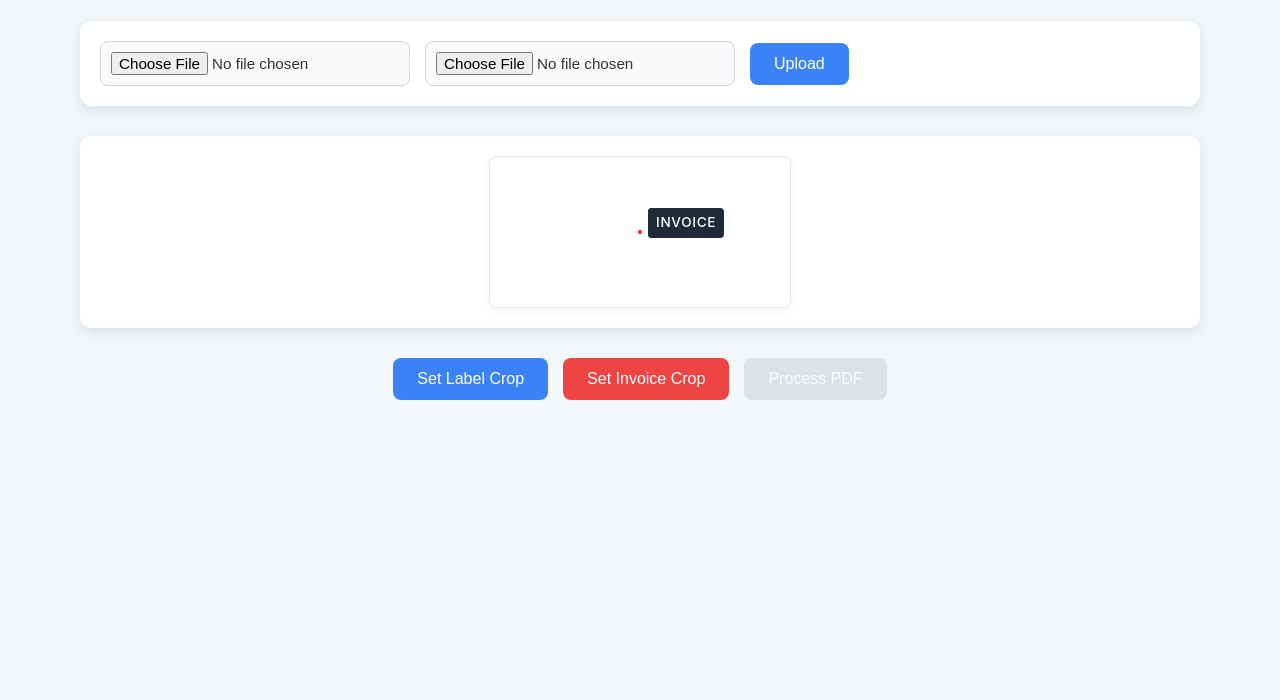
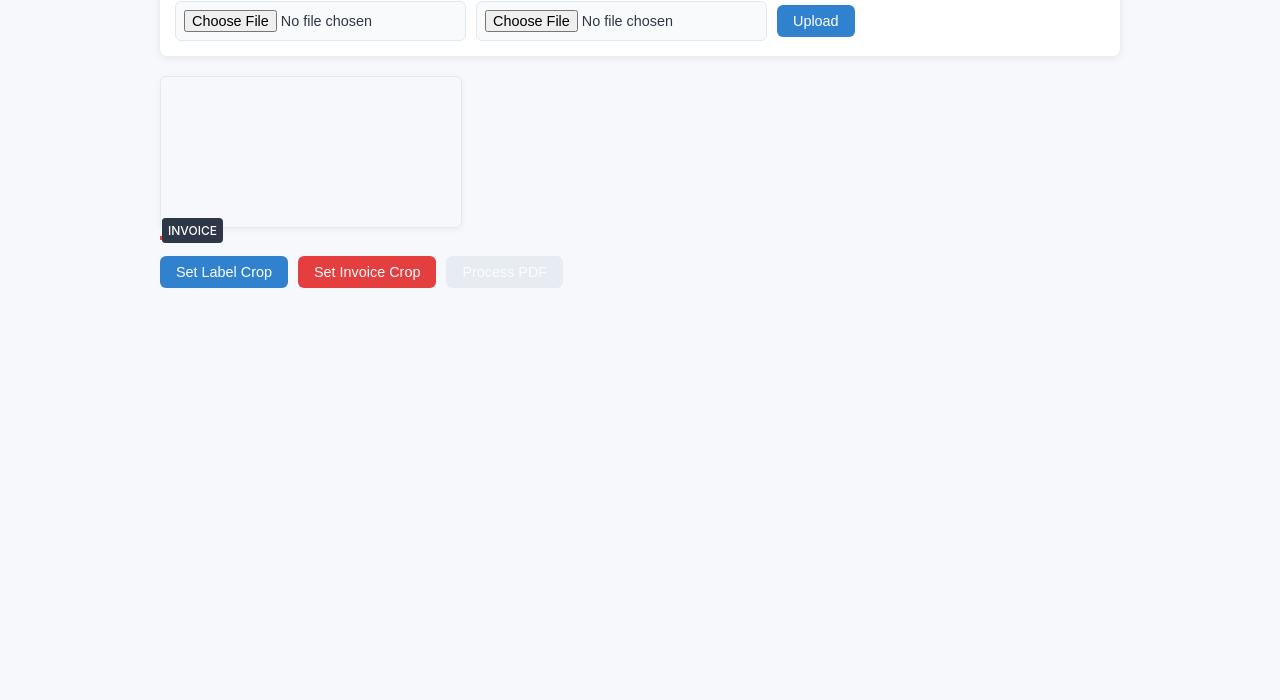
Before and after one commit to santoshk66/merged-pdf-cropper-sku, a website: page public/index.html in a window 1280 px wide. Shown: the part 100-800 px from the top of the page. Drawn offline with Linux system fonts and the light colour scheme.

Commit message:
Update index.html

```diff
--- a/public/index.html
+++ b/public/index.html
@@ -15,89 +15,79 @@
 
   body {
     font-family: 'Inter', -apple-system, BlinkMacSystemFont, 'Segoe UI', Roboto, sans-serif;
-    background-color: #f4f7fa;
-    padding: 40px;
-    max-width: 1200px;
+    background-color: #f6f8fc;
+    padding: 20px;
+    max-width: 1000px;
     margin: 0 auto;
-    color: #333;
+    color: #2d3748;
     line-height: 1.6;
   }
 
   /* Header styling */
   h2 {
-    font-size: 2rem;
+    font-size: 1.8rem;
     font-weight: 600;
-    color: #1a1a1a;
-    text-align: center;
-    margin-bottom: 30px;
-    letter-spacing: -0.02em;
+    color: #1a202c;
+    margin-bottom: 20px;
+    text-align: left;
   }
 
   /* Form styling */
   #uploadForm {
     display: flex;
-    flex-wrap: wrap;
-    gap: 15px;
+    gap: 10px;
     align-items: center;
-    background-color: #fff;
-    padding: 20px;
-    border-radius: 12px;
-    box-shadow: 0 4px 12px rgba(0, 0, 0, 0.1);
-    margin-bottom: 30px;
+    background-color: #ffffff;
+    padding: 15px;
+    border-radius: 8px;
+    box-shadow: 0 2px 8px rgba(0, 0, 0, 0.08);
+    margin-bottom: 20px;
   }
 
   #uploadForm input[type="file"] {
-    font-size: 0.95rem;
-    padding: 10px;
-    border: 1px solid #d1d5db;
-    border-radius: 8px;
+    font-size: 0.9rem;
+    padding: 8px;
+    border: 1px solid #e2e8f0;
+    border-radius: 6px;
     background-color: #f9fafb;
     transition: border-color 0.3s ease, background-color 0.3s ease;
   }
 
   #uploadForm input[type="file"]:hover {
-    border-color: #3b82f6;
-    background-color: #eff6ff;
+    border-color: #3182ce;
+    background-color: #edf2ff;
   }
 
   #uploadForm button {
-    background-color: #3b82f6;
-    color: #fff;
+    background-color: #3182ce;
+    color: #ffffff;
     font-weight: 500;
-    padding: 12px 24px;
+    padding: 8px 16px;
     border: none;
-    border-radius: 8px;
+    border-radius: 6px;
     cursor: pointer;
     transition: background-color 0.3s ease, transform 0.2s ease;
   }
 
   #uploadForm button:hover {
-    background-color: #2563eb;
-    transform: translateY(-2px);
+    background-color: #2b6cb0;
+    transform: translateY(-1px);
   }
 
   #uploadForm button:active {
     transform: translateY(0);
   }
 
-  /* Canvas and preview container */
+  /* Preview container and canvas */
   #preview-container {
     position: relative;
-    background-color: #fff;
-    padding: 20px;
-    border-radius: 12px;
-    box-shadow: 0 4px 12px rgba(0, 0, 0, 0.1);
-    margin-bottom: 30px;
-    display: flex;
-    justify-content: center;
-    align-items: center;
+    margin-bottom: 20px;
   }
 
   canvas#pdfCanvas {
-    border: 1px solid #e5e7eb;
-    border-radius: 8px;
-    max-width: 100%;
-    box-shadow: 0 2px 8px rgba(0, 0, 0, 0.05);
+    border: 1px solid #e2e8f0;
+    border-radius: 6px;
+    box-shadow: 0 2px 6px rgba(0, 0, 0, 0.05);
   }
 
   /* Selector styling */
@@ -108,90 +98,87 @@
   }
 
   .label-selector {
-    border: 2px dashed #3b82f6;
+    border: 2px dashed #3182ce;
   }
 
   .invoice-selector {
-    border: 2px dashed #ef4444;
+    border: 2px dashed #e53e3e;
   }
 
   .label-selector::before,
   .invoice-selector::before {
     content: attr(data-type);
     position: absolute;
-    top: -24px;
-    left: 8px;
-    background: #1f2937;
-    color: #fff;
-    padding: 4px 8px;
-    font-size: 0.85rem;
+    top: -20px;
+    left: 0;
+    background: #2d3748;
+    color: #ffffff;
+    padding: 3px 6px;
+    font-size: 0.75rem;
     font-weight: 500;
     border-radius: 4px;
     text-transform: uppercase;
-    letter-spacing: 0.05em;
   }
 
   /* Buttons section */
   div:last-of-type {
     display: flex;
-    flex-wrap: wrap;
-    gap: 15px;
-    justify-content: center;
+    gap: 10px;
   }
 
   button {
-    padding: 12px 24px;
-    font-size: 1rem;
+    padding: 8px 16px;
+    font-size: 0.9rem;
     font-weight: 500;
     border: none;
-    border-radius: 8px;
+    border-radius: 6px;
     cursor: pointer;
     transition: background-color 0.3s ease, transform 0.2s ease, box-shadow 0.3s ease;
   }
 
   #setLabel {
-    background-color: #3b82f6;
-    color: #fff;
+    background-color: #3182ce;
+    color: #ffffff;
   }
 
   #setLabel:hover {
-    background-color: #2563eb;
-    transform: translateY(-2px);
-    box-shadow: 0 4px 12px rgba(59, 130, 246, 0.3);
+    background-color: #2b6cb0;
+    transform: translateY(-1px);
+    box-shadow: 0 2px 8px rgba(49, 130, 206, 0.2);
   }
 
   #setInvoice {
-    background-color: #ef4444;
-    color: #fff;
+    background-color: #e53e3e;
+    color: #ffffff;
   }
 
   #setInvoice:hover {
-    background-color: #dc2626;
-    transform: translateY(-2px);
-    box-shadow: 0 4px 12px rgba(239, 68, 68, 0.3);
+    background-color: #c53030;
+    transform: translateY(-1px);
+    box-shadow: 0 2px 8px rgba(229, 62, 62, 0.2);
   }
 
   #processPDF {
-    background-color: #10b981;
-    color: #fff;
+    background-color: #38a169;
+    color: #ffffff;
   }
 
   #processPDF:hover:not(:disabled) {
-    background-color: #059669;
-    transform: translateY(-2px);
-    box-shadow: 0 4px 12px rgba(16, 185, 129, 0.3);
+    background-color: #2f855a;
+    transform: translateY(-1px);
+    box-shadow: 0 2px 8px rgba(56, 161, 105, 0.2);
   }
 
   #processPDF:disabled {
-    background-color: #d1d5db;
+    background-color: #e2e8f0;
     cursor: not-allowed;
-    opacity: 0.6;
+    opacity: 0.7;
   }
 
   /* Responsive design */
   @media (max-width: 768px) {
     body {
-      padding: 20px;
+      padding: 15px;
     }
 
     h2 {
@@ -216,11 +203,6 @@
     button {
       width: 100%;
     }
-  }
-
-  /* Smooth transitions for the entire UI */
-  * {
-    transition: all 0.3s ease-in-out;
   }
 </style>
 </head>
```
